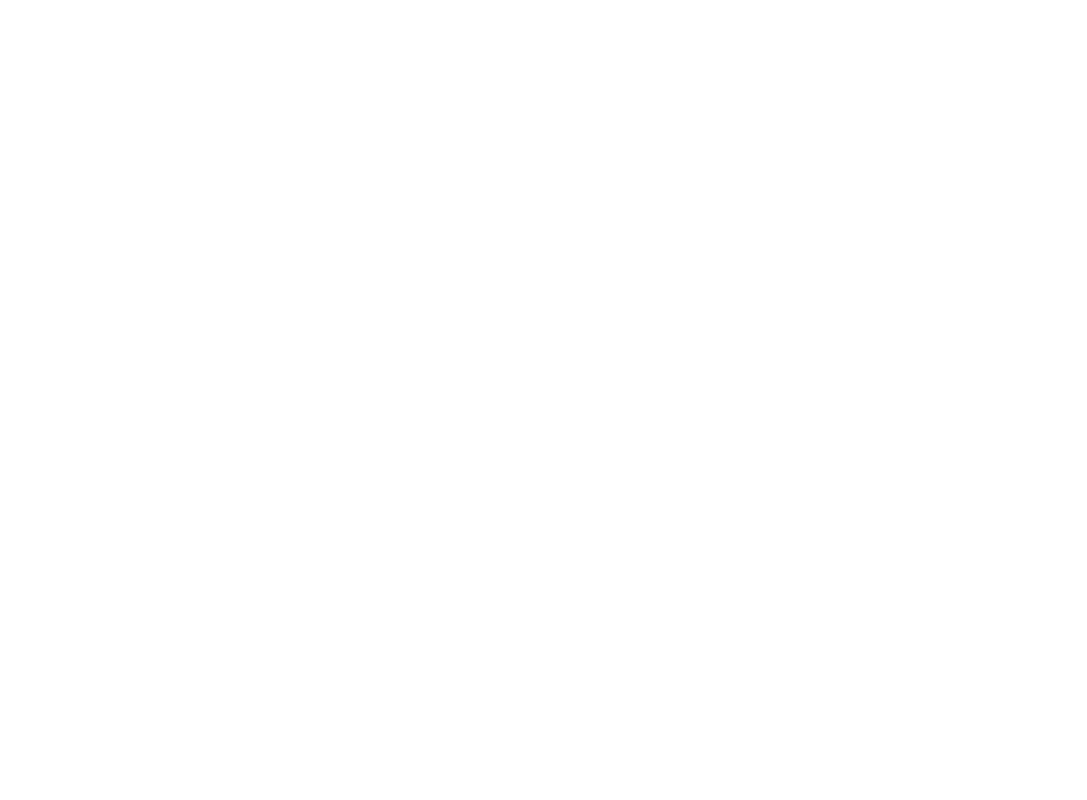
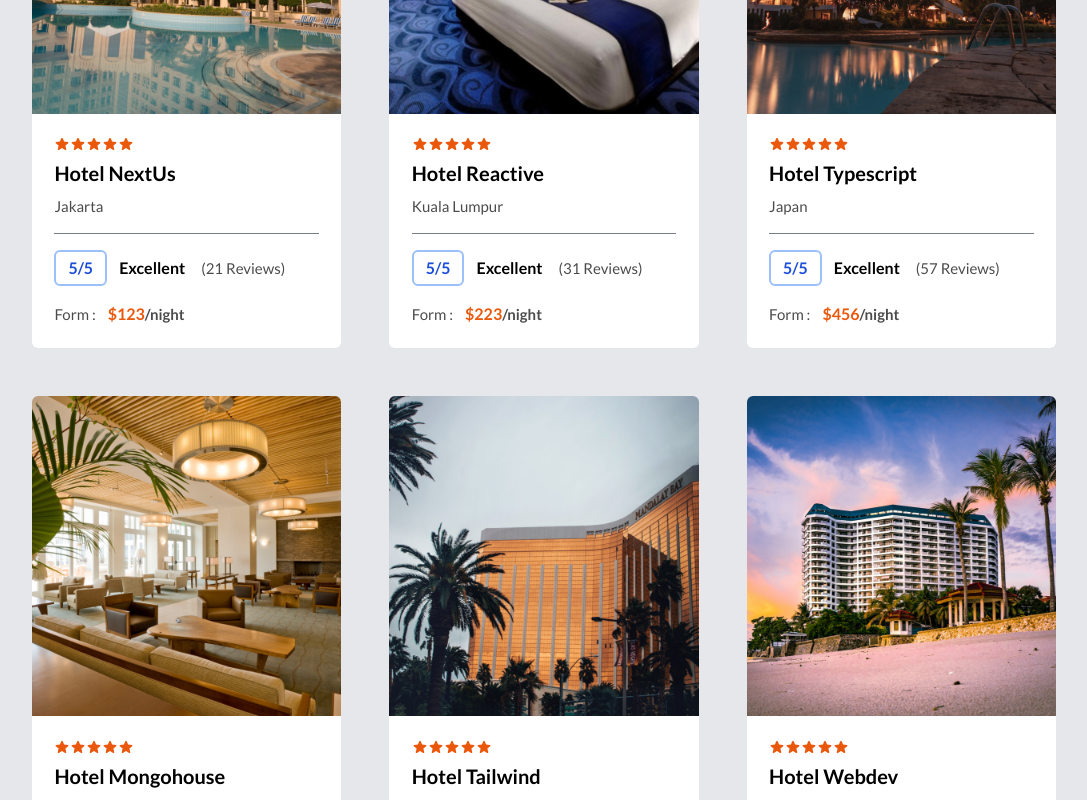
Before and after one commit to sandiarbaa/web-travel-2, a Next.js app: page / in a window 1280 px wide. Shown: the part 1760-2560 px from the top of the page, without its empty margins (96-1183 px from the left). Before the commit the page ends 1353 px from the top, so only its background shows below. Built offline with nearby package versions, Linux system fonts and the light colour scheme.

Commit message:
add: hotel comp

```diff
--- /dev/null
+++ b/app/Components/Helper/HotelCard.tsx
@@ -0,0 +1,60 @@
+import { StarIcon } from "@heroicons/react/16/solid";
+import Image from "next/image";
+import React from "react";
+
+interface Props {
+  image: string;
+  name: string;
+  city: string;
+  reviewNum: string;
+  price: string;
+}
+
+const HotelCard = ({ name, city, image, price, reviewNum }: Props) => {
+  return (
+    <div className="cursor-pointer bg-white rounded-md overflow-hidden">
+      <div className="relative overflow-hidden w-[100%] h-[20rem]">
+        <Image
+          src={`${image}`}
+          alt={name}
+          className="transform object-cover transition-all duration-700 scale-100 hover:scale-125"
+          layout="fill"
+        />
+      </div>
+      <div className="p-[1.4rem]">
+        <div className="flex items-center">
+          <StarIcon className="text-orange-600 w-[1rem] h-[1rem]" />
+          <StarIcon className="text-orange-600 w-[1rem] h-[1rem]" />
+          <StarIcon className="text-orange-600 w-[1rem] h-[1rem]" />
+          <StarIcon className="text-orange-600 w-[1rem] h-[1rem]" />
+          <StarIcon className="text-orange-600 w-[1rem] h-[1rem]" />
+        </div>
+        <h1 className="mt-[0.4rem] text-[20px] text-black capitalize font-bold">
+          {name}
+        </h1>
+        <p className="text-[15px] text-black opacity-70 mt-[0.4rem]">{city}</p>
+        <div className="w-[100%] opacity-60 h-[0.8px] mt-[1rem] mb-[1rem] bg-gray-800"></div>
+        <div className="flex mt-[0.5rem] items-center space-x-3">
+          <h1 className="border-[2px] rounded-md border-opacity-50 text-blue-700 font-bold px-3 py-1 border-blue-500">
+            5/5
+          </h1>
+          <h1 className="text-[16px] flex items-center space-x-4 font-bold text-black">
+            <span>Excellent</span>
+            <span className="text-[15px] text-black opacity-70 font-normal">
+              ({reviewNum} Reviews)
+            </span>
+          </h1>
+        </div>
+        <h1 className="text-[15px] mt-[1rem] flex items-center space-x-3">
+          <span className="text-[15px] text-black opacity-70">Form :</span>
+          <span className="text-[16px] text-orange-600 font-bold">
+            {price}
+            <span className="text-[15px] text-black opacity-70">/night</span>
+          </span>
+        </h1>
+      </div>
+    </div>
+  );
+};
+
+export default HotelCard;
--- /dev/null
+++ b/app/Components/Hotels.tsx
@@ -0,0 +1,68 @@
+import React from "react";
+import HotelCard from "./Helper/HotelCard";
+
+const Hotels = () => {
+  return (
+    <section id="hotel" className="pt-[5rem] bg-gray-200 pb-[4rem]">
+      <h1 className="heading">Best Hotel</h1>
+      <div className="grid grid-cols-1 md:grid-cols-2 lg:grid-cols-3 gap-[3rem] items-center w-[80%] mx-auto mt-[4rem]">
+        <div data-aos="fade-left">
+          <HotelCard
+            name="Hotel NextUs"
+            city="Jakarta"
+            price="$123"
+            reviewNum="21"
+            image="/images/h1.png"
+          />
+        </div>
+        <div data-aos="zoom-in" data-aos-delay="300">
+          <HotelCard
+            name="Hotel Reactive"
+            city="Kuala Lumpur"
+            price="$223"
+            reviewNum="31"
+            image="/images/h2.png"
+          />
+        </div>
+        <div data-aos="fade-right" data-aos-delay="600">
+          <HotelCard
+            name="Hotel Typescript"
+            city="Japan"
+            price="$456"
+            reviewNum="57"
+            image="/images/h3.png"
+          />
+        </div>
+        <div data-aos="fade-left" data-aos-delay="900">
+          <HotelCard
+            name="Hotel Mongohouse"
+            city="England"
+            price="$444"
+            reviewNum="85"
+            image="/images/h4.png"
+          />
+        </div>
+        <div data-aos="zoom-in" data-aos-delay="1200">
+          <HotelCard
+            name="Hotel Tailwind"
+            city="India"
+            price="$324"
+            reviewNum="20"
+            image="/images/h5.png"
+          />
+        </div>
+        <div data-aos="fade-right" data-aos-delay="1600">
+          <HotelCard
+            name="Hotel Webdev"
+            city="USA"
+            price="$723"
+            reviewNum="291"
+            image="/images/h6.png"
+          />
+        </div>
+      </div>
+    </section>
+  );
+};
+
+export default Hotels;
--- a/app/layout.tsx
+++ b/app/layout.tsx
@@ -1,12 +1,10 @@
 import type { Metadata } from "next";
-import { Inter } from "next/font/google";
 import "./globals.css";
 
-const inter = Inter({ subsets: ["latin"] });
-
 export const metadata: Metadata = {
-  title: "Create Next App",
-  description: "Generated by create next app",
+  title: "Travelogy",
+  description:
+    "Website that provides holiday and accommodation services, with various conveniences to provide the best to travelers.",
 };
 
 export default function RootLayout({
--- a/app/page.tsx
+++ b/app/page.tsx
@@ -6,6 +6,7 @@ import { useEffect, useState } from "react";
 import AOS from "aos";
 import "aos/dist/aos.css";
 import TopDestination from "./Components/TopDestination";
+import Hotels from "./Components/Hotels";
 
 export default function Home() {
   const [nav, setNav] = useState(false);
@@ -47,7 +48,7 @@ export default function Home() {
       <TopDestination />
 
       {/* HOTELS */}
-      {/* <Hotels /> */}
+      <Hotels />
 
       {/* REVIEWS */}
       {/* <Reviews /> */}
```
